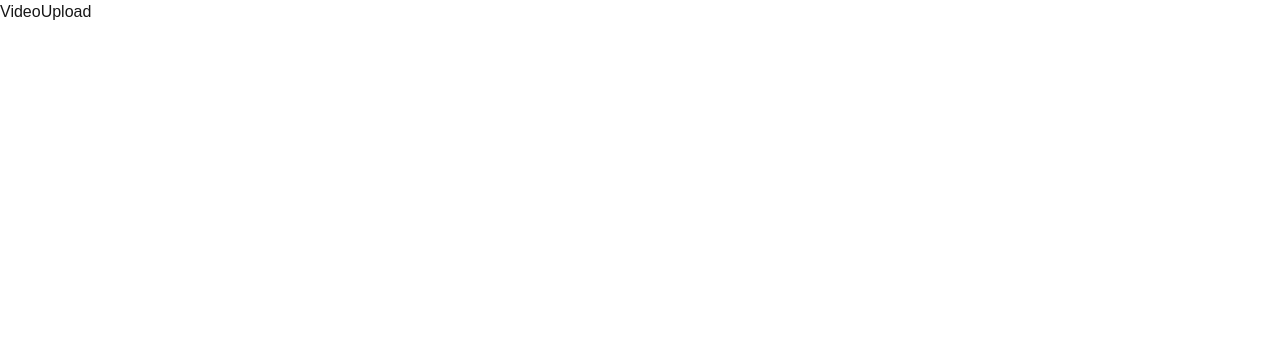
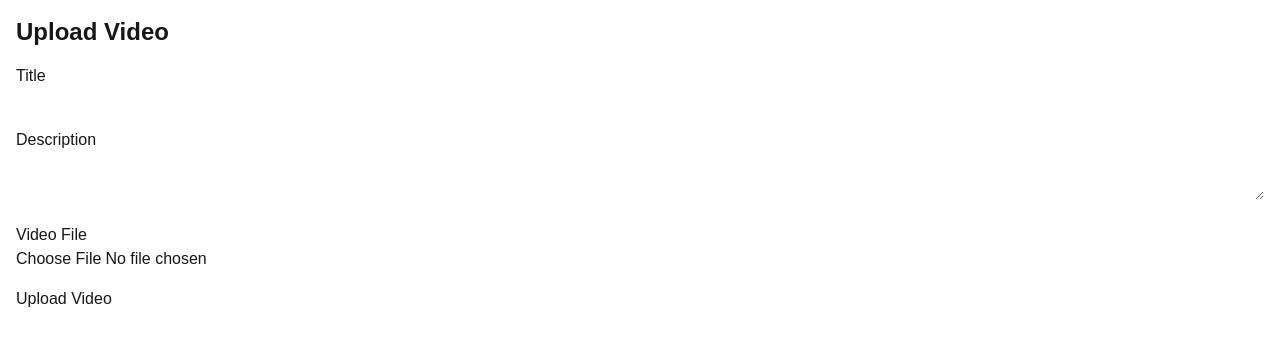
Before and after one commit to ADML003/byteshift, a Next.js app: page /video-upload in a window 1280 px wide. Shown: the top 342 px of the page. Built offline with nearby package versions, Linux system fonts and the light colour scheme.

Commit message:
video-upload done

```diff
--- a/app/(app)/video-upload/page.tsx
+++ b/app/(app)/video-upload/page.tsx
@@ -1,7 +1,92 @@
-import React from "react";
+import React, { use, useState } from "react";
+import axios from "axios";
+import { useRouter } from "next/navigation";
 
-const VideoUpload = () => {
-  return <div>VideoUpload</div>;
-};
+function VideoUpload() {
+  const [file, setFile] = useState<File | null>(null);
+  const [title, setTitle] = useState("");
+  const [description, setDescription] = useState("");
+  const [isUploading, setIsUploading] = useState(false);
+
+  const router = useRouter();
+  //max file is 60 mb
+
+  const MAX_FILE_SIZE = 70 * 1024 * 1024; // 60 MB
+  const handleSubmit = async (e: React.FormEvent) => {
+    e.preventDefault();
+    if (!file) {
+      alert("Please select a file");
+      return;
+    }
+    if (file.size > MAX_FILE_SIZE) {
+      // add notification
+      alert("File size exceeds 60 MB");
+      return;
+    }
+
+    setIsUploading(true);
+    const formData = new FormData();
+    formData.append("file", file);
+    formData.append("title", title);
+    formData.append("description", description);
+    formData.append("originalSize", file.size.toString());
+    try {
+      const response = await axios.post("/api/video-upload", formData);
+    } catch (error) {
+      console.error("Error uploading video", error);
+    } finally {
+      setIsUploading(false);
+    }
+  };
+
+  return (
+    <div className="container mx-auto p-4">
+      <h1 className="text-2xl font-bold mb-4">Upload Video</h1>
+      <form onSubmit={handleSubmit} className="space-y-4">
+        <div>
+          <label className="label">
+            <span className="label-text">Title</span>
+          </label>
+          <input
+            type="text"
+            value={title}
+            onChange={(e) => setTitle(e.target.value)}
+            className="input input-bordered w-full"
+            required
+          />
+        </div>
+        <div>
+          <label className="label">
+            <span className="label-text">Description</span>
+          </label>
+          <textarea
+            value={description}
+            onChange={(e) => setDescription(e.target.value)}
+            className="textarea textarea-bordered w-full"
+          />
+        </div>
+        <div>
+          <label className="label">
+            <span className="label-text">Video File</span>
+          </label>
+          <input
+            type="file"
+            accept="video/*"
+            onChange={(e) => setFile(e.target.files?.[0] || null)}
+            className="file-input file-input-bordered w-full"
+            required
+          />
+        </div>
+        <button
+          type="submit"
+          className="btn btn-primary"
+          disabled={isUploading}
+        >
+          {isUploading ? "Uploading..." : "Upload Video"}
+        </button>
+      </form>
+    </div>
+  );
+}
 
 export default VideoUpload;
```
